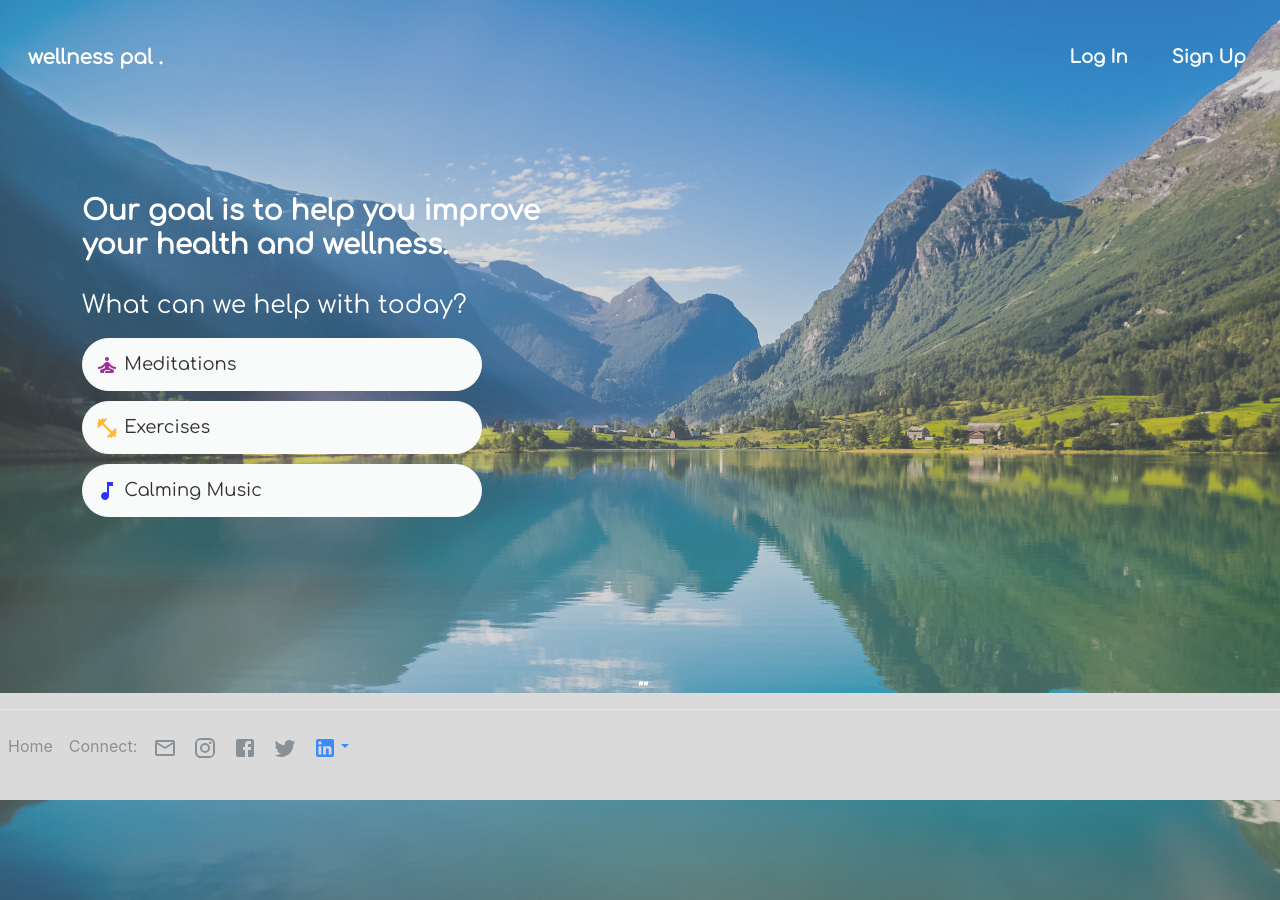
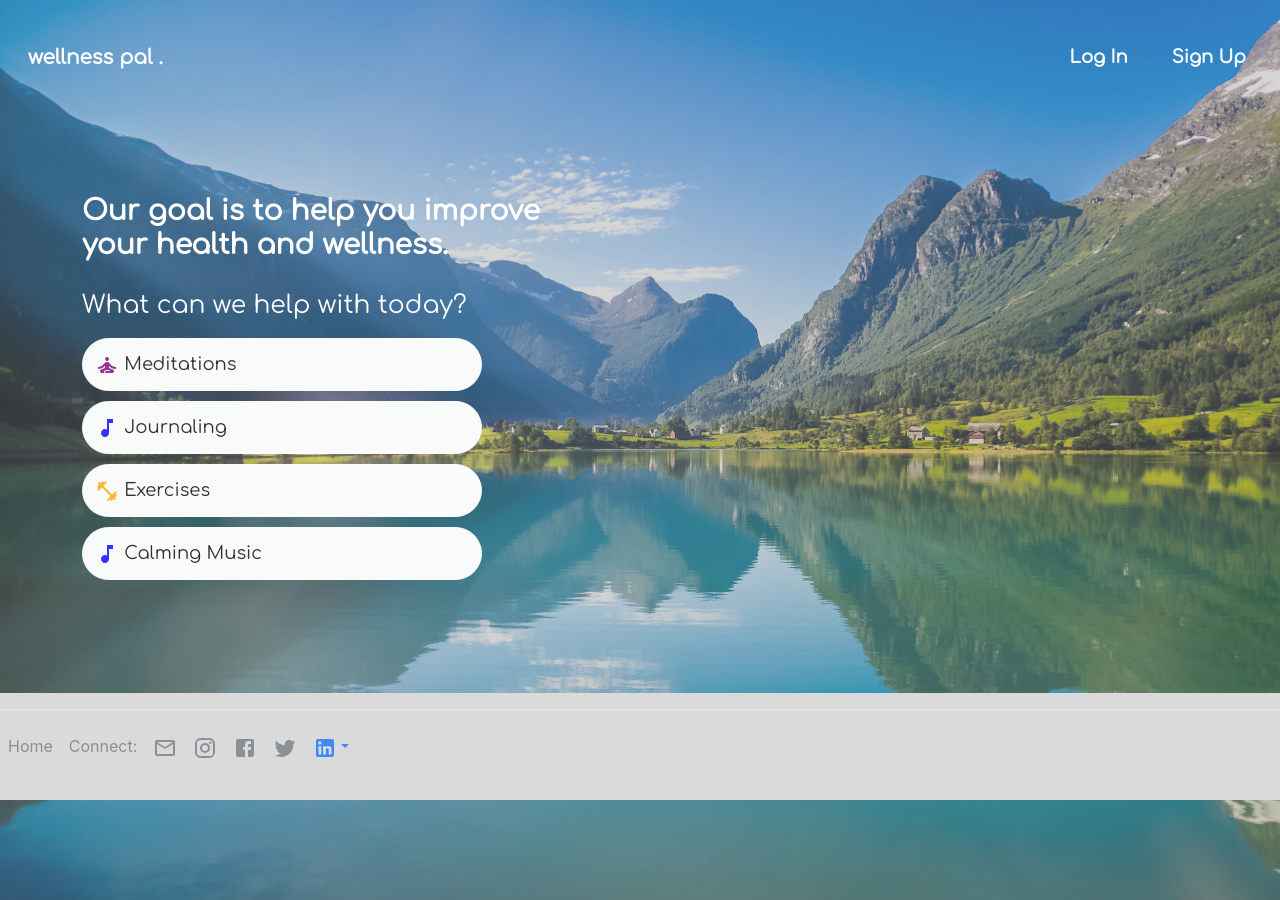
Before and after one commit to MaryMcKHU/WellnessPal, a React (Create React App) app in the folder ghi/: page / in a window 1280 px wide. Built offline with nearby package versions, Linux system fonts and the light colour scheme; no server answers.

Commit message:
Added journal

```diff
--- a/ghi/src/App.js
+++ b/ghi/src/App.js
@@ -2,7 +2,6 @@ import React, { useState } from 'react';
 import { Routes, Route, BrowserRouter, Link } from 'react-router-dom';
 import Nav from './Components/Nav.js';
 import Footer from './Components/Footer.js';
-import MotivationalQuote from './Components/MotivationalQuote';
 import Button from 'react-bootstrap/Button';
 import Container from 'react-bootstrap/Container';
 import Login from './Components/Login';
@@ -13,6 +12,7 @@ import MusicNoteIcon from '@mui/icons-material/MusicNote';
 import Music from './Pages/Music';
 import Meditation from './Pages/Meditation';
 import Exercise from './Pages/Exercise';
+import Journal from './Pages/Journal';
 import MainPage from './Components/MainPage';
 import "./index.css";
 
@@ -29,34 +29,10 @@ function App() {
       <Routes>
         <Route path="/" element={<MainPage/>} />
         <Route path="/exercise/" element={<Exercise />} />
-        <Route path="/meditation/" element={<Meditation />}/>
-        <Route path="/music/" element={<Music />}/>
+        <Route path="/meditation/" element={<Meditation />} />
+        <Route path="/journal/" element={<Journal />} />
+        <Route path="/music/" element={<Music />} />
       </Routes>
-      {/* <Container className='font-link' style={{marginTop:100}}>
-        <h2 style={{color:'white', fontSize:28, paddingBottom:20, fontWeight:'bold'}}>
-          Our goal is to help you improve<br />
-          your  health and wellness.
-        </h2>
-        <h3 style={{color:'white', fontSize:25, paddingBottom:10}}>
-          What can we help with today?
-        </h3>
-        <Link onClick={handleMeditationClick} to="/meditation/">
-          <Button variant="light" style={{marginBottom:10, fontSize:18, width:400, textAlign:'left', borderRadius:30, padding:12}}>
-            <SelfImprovementIcon style={{color:'purple'}}/> Meditations
-          </Button>
-        </Link><br />
-        <Link onClick={handleExerciseClick} to="/exercise/">
-          <Button variant="light" style={{marginBottom:10, fontSize:18, width:400, textAlign:'left', borderRadius:30, padding:12}}>
-            <FitnessCenterIcon style={{color:'orange'}}/> Exercises
-          </Button>
-        </Link><br/>
-        <Link onClick={handleMusicClick} to="/music/">
-          <Button variant="light" style={{marginBottom:10, fontSize:18, width:400, textAlign:'left', borderRadius:30, padding:12}}>
-            <MusicNoteIcon style={{color:'blue'}}/> Calming Music
-          </Button>
-        </Link>
-        </Container>       */}
-      <MotivationalQuote />
       <Footer />
     </BrowserRouter>
     </>
--- a/ghi/src/Components/MainPage.js
+++ b/ghi/src/Components/MainPage.js
@@ -6,6 +6,7 @@ import SpaIcon from '@mui/icons-material/Spa';
 import MusicNoteIcon from '@mui/icons-material/MusicNote';
 import Button from 'react-bootstrap/Button';
 import Container from 'react-bootstrap/Container';
+import MotivationalQuote from './MotivationalQuote';
 
 function MainPage() {
     const handleMeditationClick = event => {
@@ -31,6 +32,11 @@ function MainPage() {
             <SelfImprovementIcon style={{color:'purple'}}/> Meditations
           </Button>
         </Link><br />
+        <Link onClick={handleMusicClick} to="/journal/">
+          <Button variant="light" style={{marginBottom:10, fontSize:18, width:400, textAlign:'left', borderRadius:30, padding:12}}>
+            <MusicNoteIcon style={{color:'blue'}}/> Journaling
+          </Button>
+        </Link><br />
         <Link onClick={handleExerciseClick} to="/exercise/">
           <Button variant="light" style={{marginBottom:10, fontSize:18, width:400, textAlign:'left', borderRadius:30, padding:12}}>
             <FitnessCenterIcon style={{color:'orange'}}/> Exercises
@@ -41,6 +47,7 @@ function MainPage() {
             <MusicNoteIcon style={{color:'blue'}}/> Calming Music
           </Button>
         </Link>
+        <MotivationalQuote />
         </Container>
     )
 }
--- /dev/null
+++ b/ghi/src/Pages/Journal.js
@@ -0,0 +1,8 @@
+import React from 'react';
+
+function Journal() {
+    return (
+        <div>Journal</div>
+    )
+}
+export default Journal;
```
